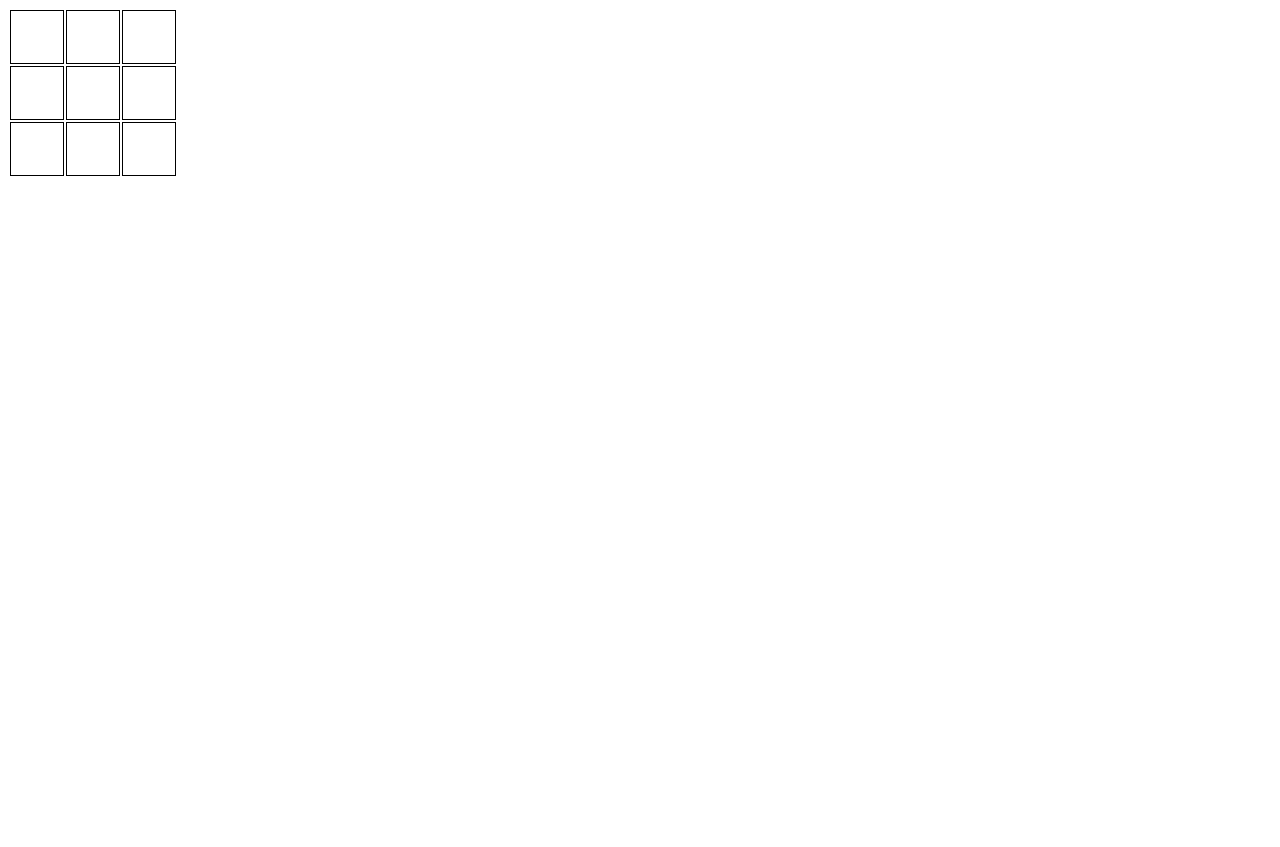
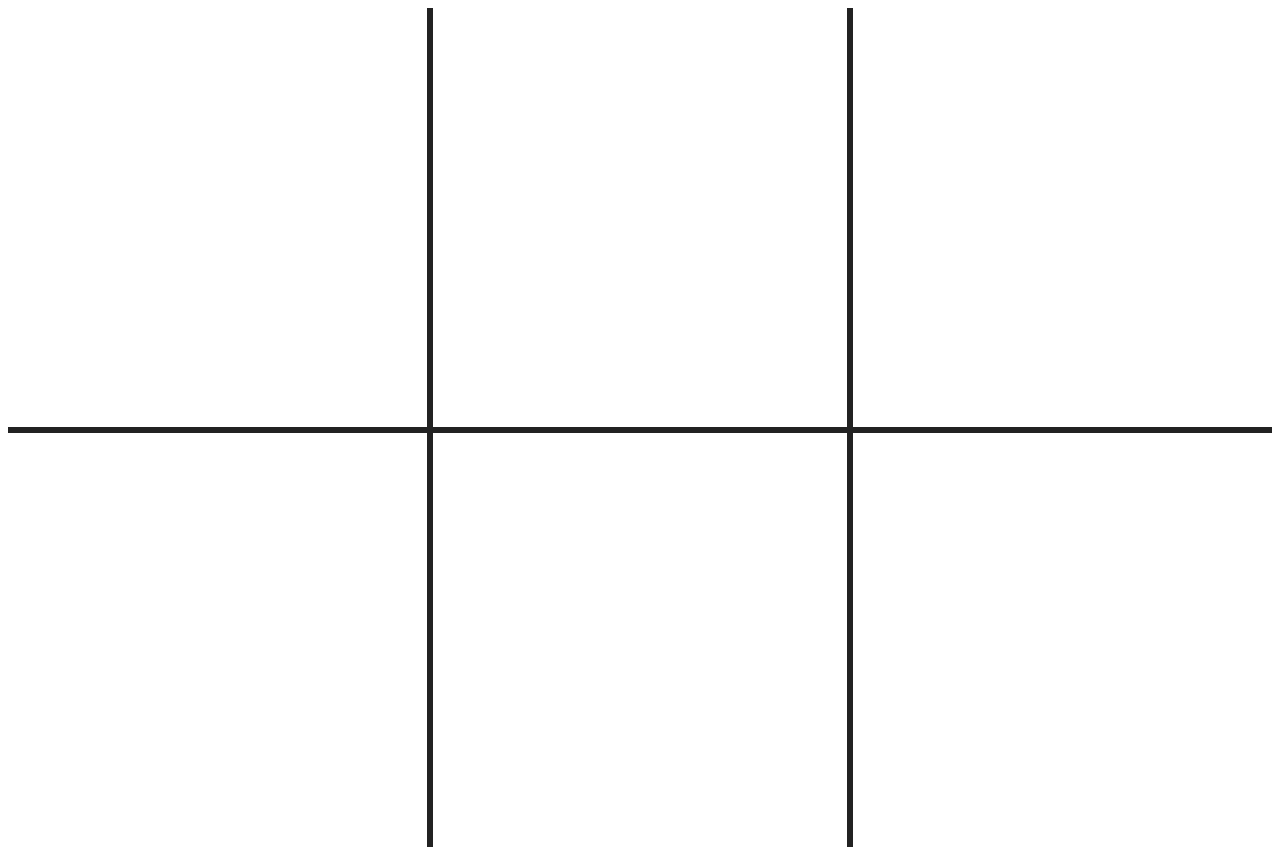
Before and after one commit to saisk8/Tic_tac_toe, a plain HTML site: page index.html in a window 1280 px wide. Shown: the top 847 px of the page. Before the commit the page ends 800 px from the top, so only its background shows below. Drawn offline with Linux system fonts and the light colour scheme.

Commit message:
Update game board CSS

```diff
--- a/css/master.css
+++ b/css/master.css
@@ -1,5 +1,37 @@
+table {
+    width: 100%;
+    border-collapse: collapse;
+}
+
 td {
-    border: 1px solid black;
-    height: 50px;
-    width: 50px;
+    width: 33.333%;
+    border: 6px solid #222;
 }
+
+td::after {
+    content: '';
+    display: block;
+    margin-top: 100%;
+}
+
+td {
+    border: 6px solid #222;
+}
+
+td:first-of-type {
+    border-left-color: transparent;
+    border-top-color: transparent;
+}
+
+td:nth-of-type(2) {
+    border-top-color: transparent;
+}
+
+td:nth-of-type(3) {
+    border-right-color: transparent;
+    border-top-color: transparent;
+}
+
+tr:nth-of-type(3) td {
+    border-bottom-color: transparent;
+}
--- a/index.html
+++ b/index.html
@@ -8,7 +8,7 @@
 </head>
 
 <body class="text-center">
-    <table>
+    <table id="board">
         <tr>
             <td></td>
             <td></td>
```
